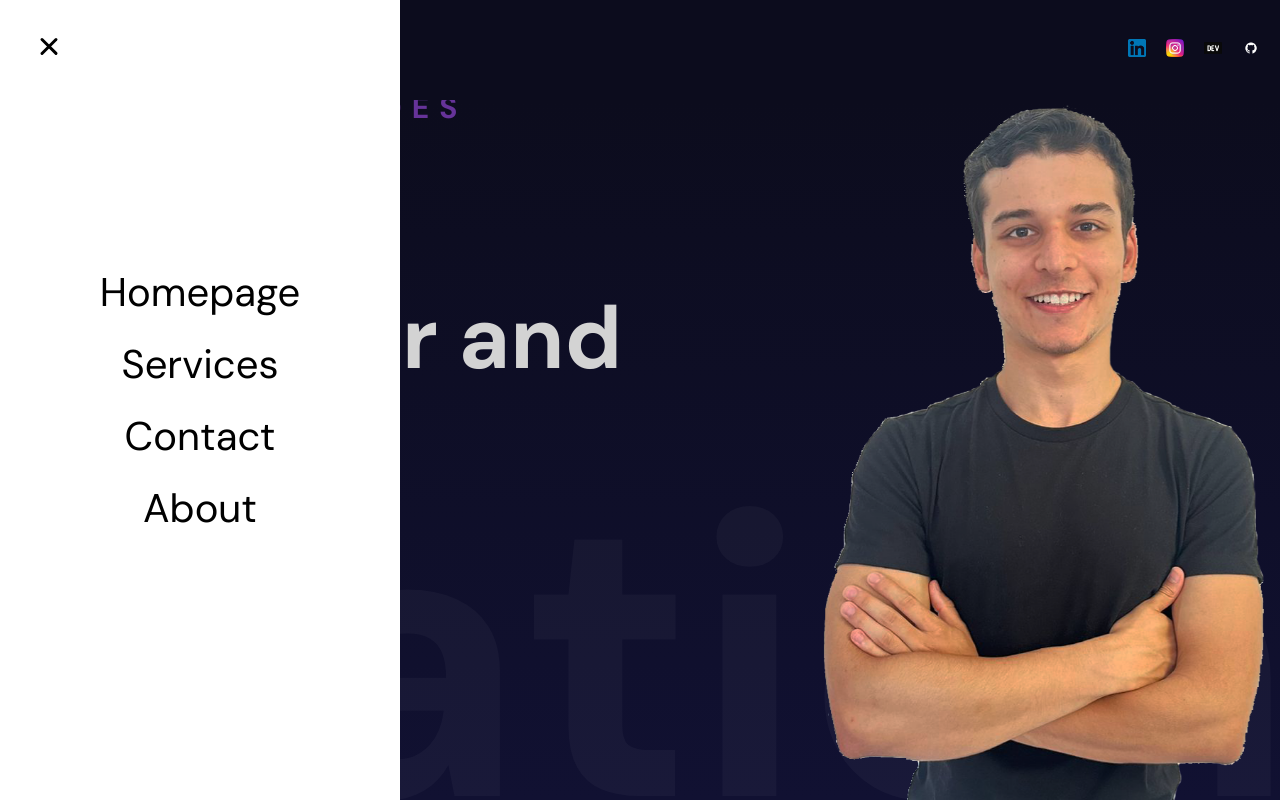
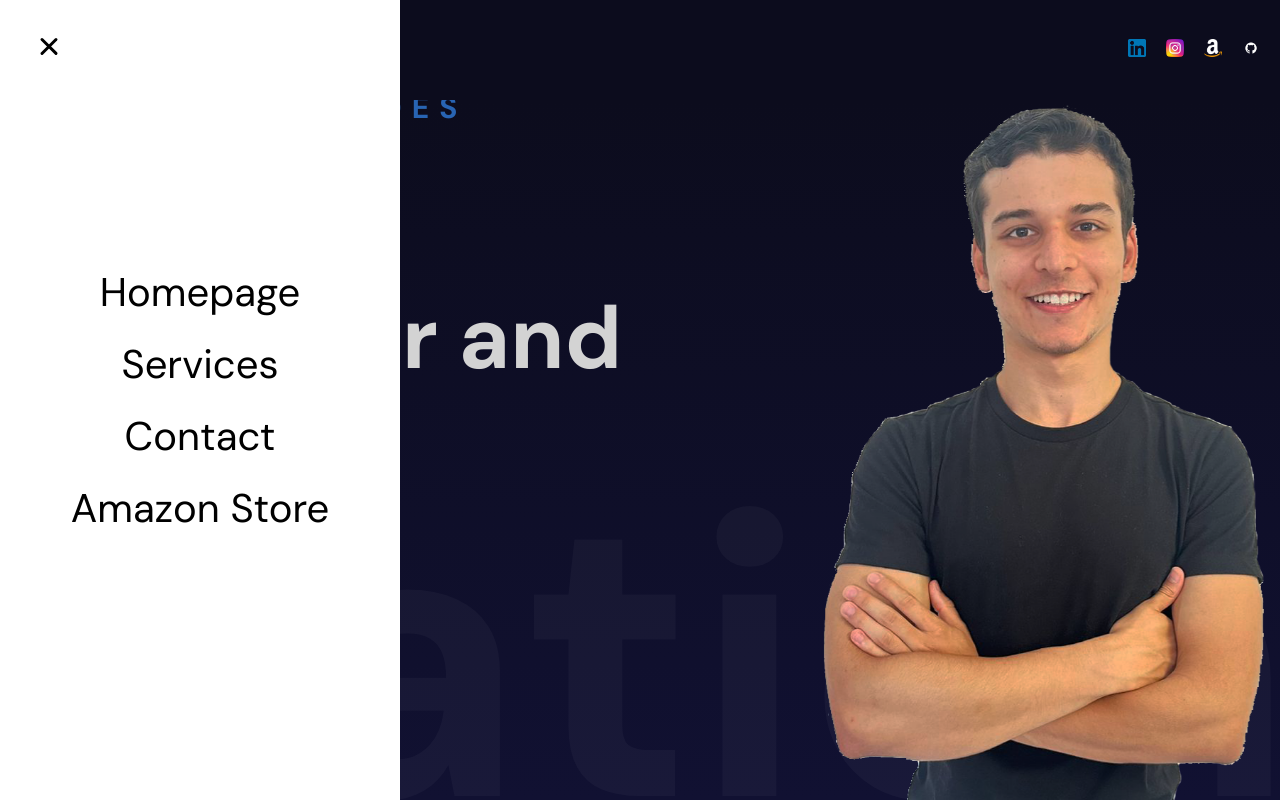
Before and after one commit to WendelLana/WendelLana.github.io, a React (Vite) app: page / in a window 1280 px wide. Both pictures are taken after a click on the button 50 px from the left and 50 px from the top of the page. Shown: the top 800 px of the page. Built offline with nearby package versions, Linux system fonts and the light colour scheme.

Commit message:
Changes in webpage header and adding Amazon Link Changing color of my name, removed header text in navbar Added website icon and amazon icon to navbar, added amazon Link to menu and navbar

```diff
--- a/index.html
+++ b/index.html
@@ -4,7 +4,8 @@
     <meta charset="UTF-8" />
     <meta id="viewport" name="viewport" content ="width=device-width, minimum-scale=1.0, maximum-scale=1.0, user-scalable=no" />
     <link href="https://fonts.googleapis.com/css2?family=DM+Sans:ital,opsz,wght@0,9..40,100;0,9..40,200;0,9..40,300;0,9..40,400;0,9..40,500;0,9..40,600;0,9..40,700;0,9..40,800;0,9..40,900;0,9..40,1000;1,9..40,100;1,9..40,1000&display=swap" rel="stylesheet">
-    <title>DEV Wendel Lana</title>
+    <title>Wendel - Portfolio</title>
+    <link rel="icon" href="favicon.ico">
   </head>
   <body>
     <div id="root"></div>
--- a/src/components/hero/hero.scss
+++ b/src/components/hero/hero.scss
@@ -31,7 +31,7 @@
 
       h2 {
         font-size: 30px;
-        color: rebeccapurple;
+        color: rgb(40, 100, 179);
         letter-spacing: 10px;
       }
 
--- a/src/components/navbar/Navbar.jsx
+++ b/src/components/navbar/Navbar.jsx
@@ -10,11 +10,11 @@ const Navbar = () => {
         <motion.span
         initial={{ opacity:0, scale: 0.5 }}
         animate={{ opacity: 1, scale: 1 }}
-        transition={{ duration:0.5 }}>Wendel Lana</motion.span>
+        transition={{ duration:0.5 }}></motion.span>
         <div className="social">
           <a href="https://www.linkedin.com/WendelLana"><img src="/linkedin.png" alt="LinkedIn"/></a>
           <a href="https://www.instagram.com/wendel.lana"><img src="/instagram.png" alt="Instagram"/></a>
-          <a href="https://dev.to/wendellana"><img src="/devto.png" alt="DevTo"/></a>
+          <a href="https://amzn.to/4bUotiS"><img src="/amazon.webp" alt="Amazon"/></a>
           <a href="https://github.com/WendelLana"><img src="/github.png" alt="GitHub"/></a>
         </div>
       </div>
--- a/src/components/sidebar/Sidebar.jsx
+++ b/src/components/sidebar/Sidebar.jsx
@@ -48,7 +48,7 @@ const itemVariants = {
 };
 
 const Sidebar = () => {
-  const items = ["Homepage", "Services", "Contact", "About"];
+  const items = ["Homepage", "Services", "Contact", "Amazon Store"];
   const [open, setOpen] = useState(false);
 
 
@@ -60,7 +60,7 @@ const Sidebar = () => {
         <motion.div className="links" variants={variantsLink}>
           {items.map((item) => (
             <motion.a
-              href={`#${item}`}
+              href={item === 'Amazon Store' ? 'https://amzn.to/4bUotiS' : `#${item}`}
               key={item}
               variants={itemVariants}
               whileHover={{ scale: 1.1 }}
```
Also changed, not shown: public/amazon.webp (added), 1 other file (tests, documents, lock files or other folders).
